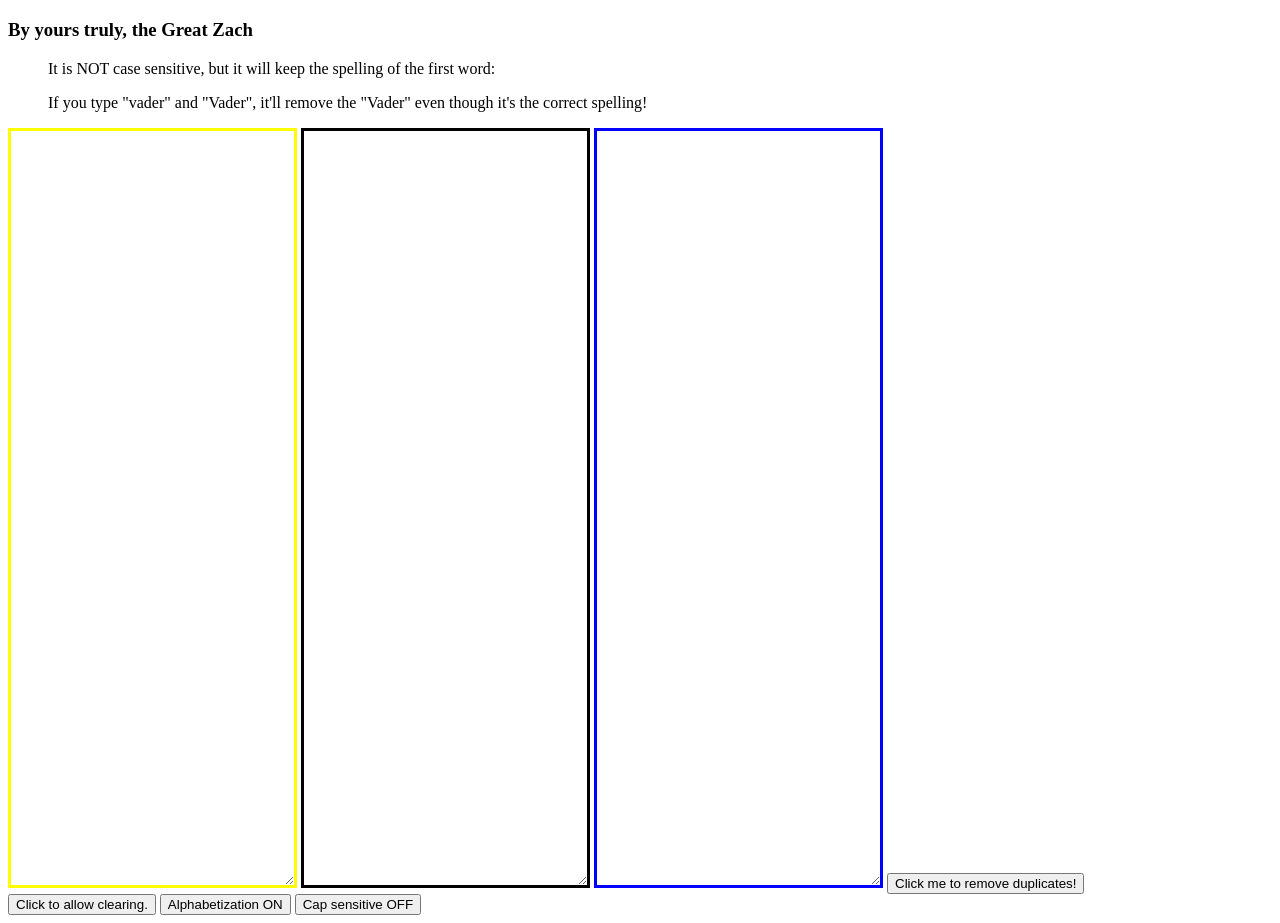
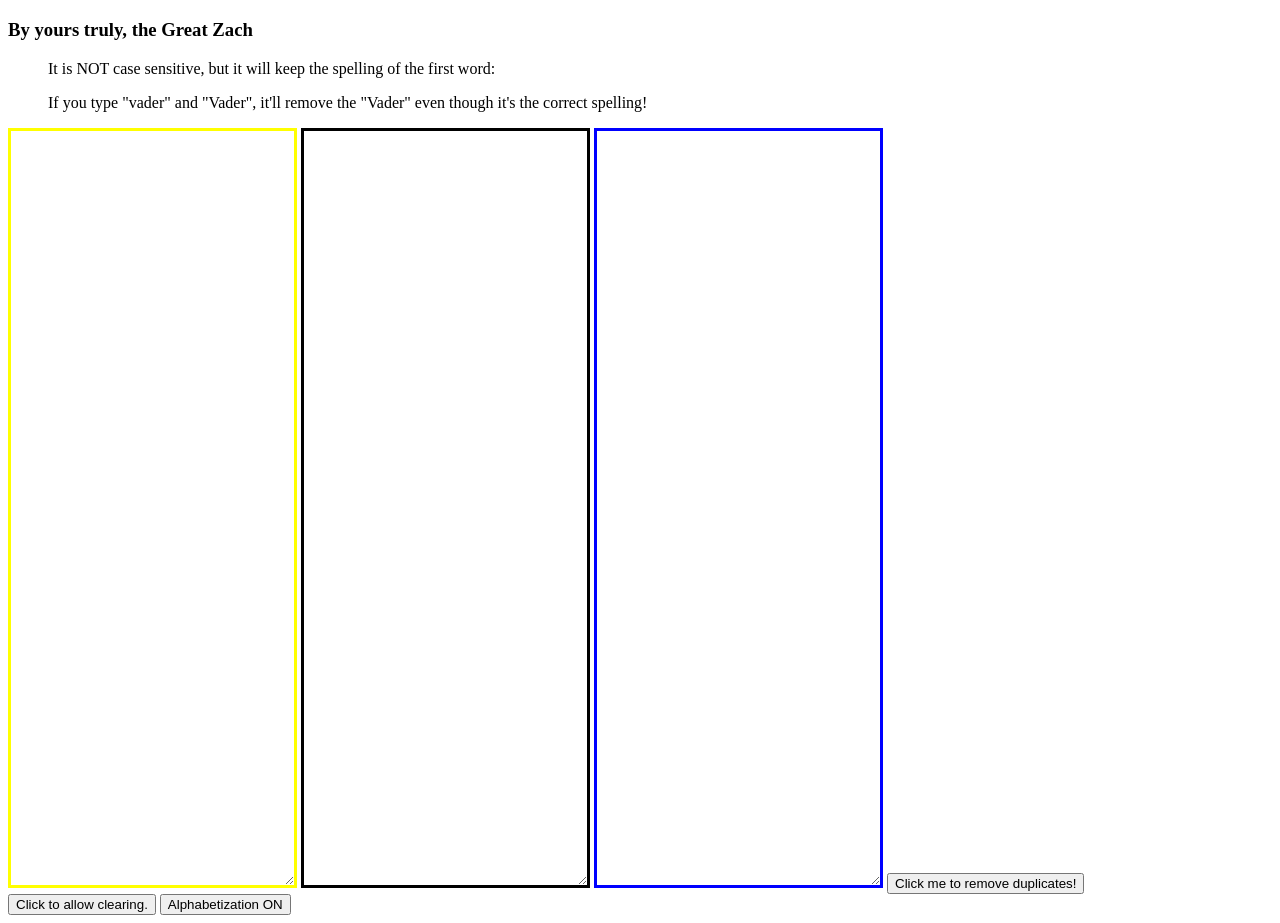
Before and after one commit to Dehakin/duplicateRemover, a plain HTML site: page duplicateRemover_v3.0.html in a window 1280 px wide. Shown: the part 61-984 px from the top of the page. Drawn offline with Linux system fonts and the light colour scheme.

Commit message:
removed caps button

```diff
--- a/duplicateRemover_v3.0.html
+++ b/duplicateRemover_v3.0.html
@@ -148,6 +148,6 @@
     <button id="clear" class="but" style="visibility: hidden;" onclick="clearBoxes()">Click me to clear everything</button>
     <button id="safety" onclick="safetyToggle()">Click to allow clearing.</button>
     <button id="alphabetize" onclick="toggleAlphabetization()">Alphabetization ON</button>
-    <button id="caps" onclick="toggleCaps()">Cap sensitive OFF</button>
+    <!--<button id="caps" onclick="toggleCaps()">Cap sensitive OFF</button> -->
 </body>
 </html>
```
